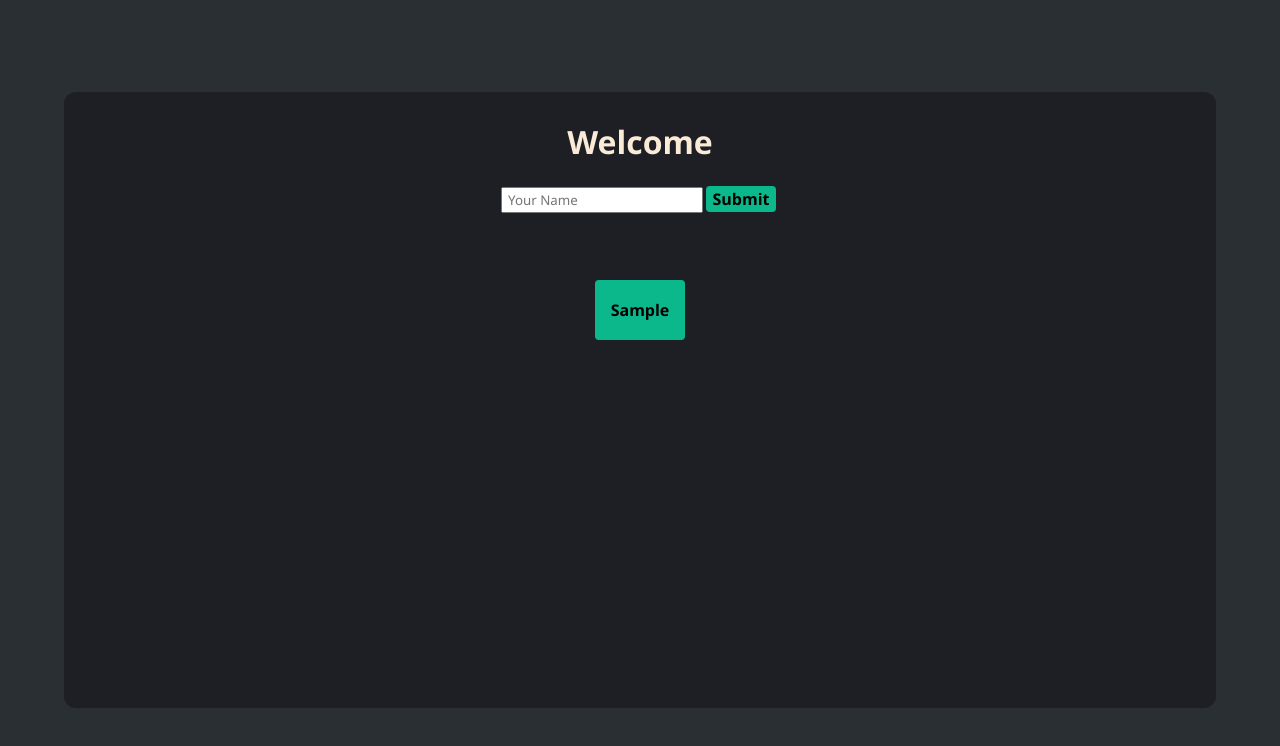
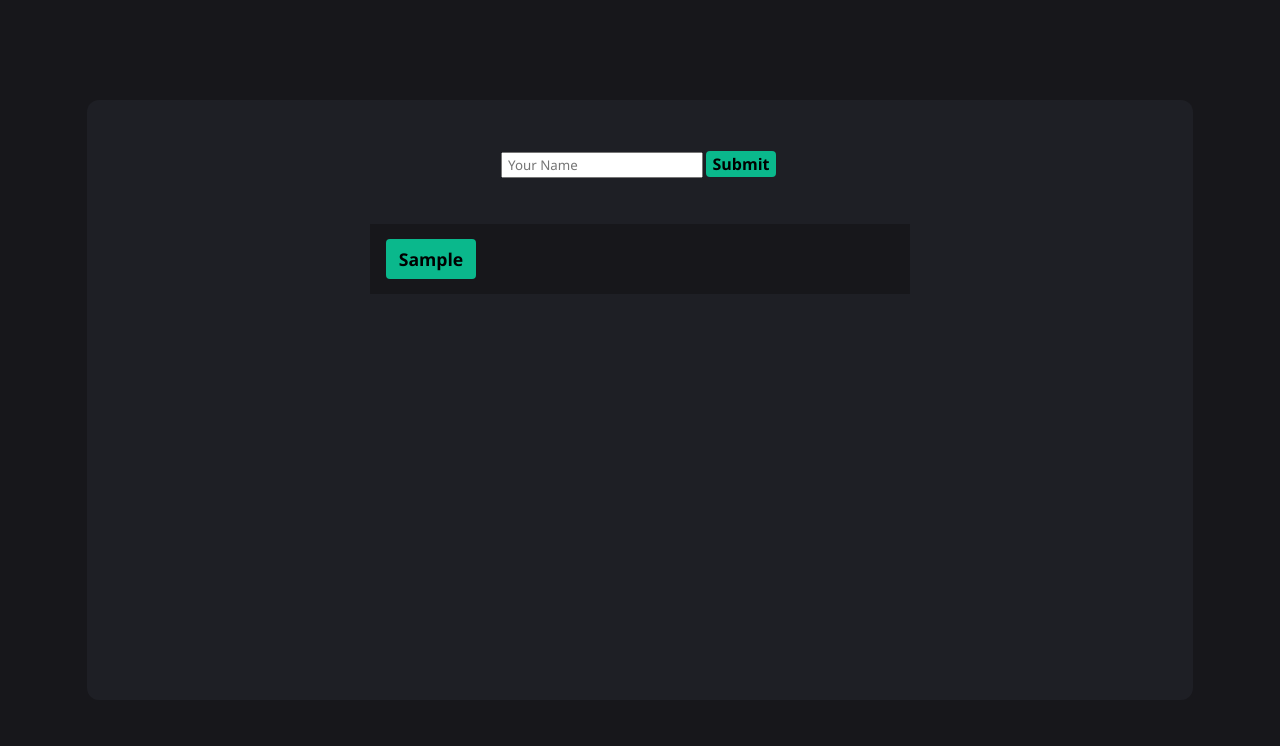
Before and after one commit to AndreasMy/react-tastespill, a React (Vite) app: page / in a window 1280 px wide. Both pictures are taken after typing "Sample" into the empty fields and a click on the button "Submit". Shown: the top 746 px of the page. Built offline with nearby package versions, Linux system fonts and the light colour scheme.

Commit message:
User selection is now a list that will eventually be sorted by player highscores

```diff
--- a/src/App.css
+++ b/src/App.css
@@ -7,28 +7,6 @@
   display: flex;
   justify-content: center;
   align-items: center;
-}
-
-.game-conatiner {
-  display: flex;
-  align-items: center;
-  justify-content: center;
-  flex: 1;
-  flex-direction: column;
-  min-height: 70vh;
-  min-width: 70%;
-  margin: 7% 5%;
-  padding: 28px;
-  border-radius: 12px;
-  background-color: rgb(30, 31, 37);
-}
-
-.home-content-wrapper {
-  display: flex;
-  flex: 1;
-  flex-direction: column;
-  align-items: center;
-  height: 90%;
 }
 
 label,
@@ -41,29 +19,123 @@ li {
   color: antiquewhite;
 }
 
+.home-main-wrapper {
+  display: flex;
+  justify-content: center;
+  flex: 1;
+}
+
+.home-content-wrapper {
+  display: flex;
+  flex: 1;
+  flex-direction: column;
+  align-items: center;
+  height: 90%;
+  min-width: 100%;
+}
 
 .user-select-list {
   display: flex;
-  justify-content: center;
-  flex-direction: row;
-  flex-wrap: wrap;
+  flex-direction: column;
+  min-height: 30vh;
+  max-width: 540px;
+  min-height: 40vh;
+  width: 100%;
+  overflow-x: hidden;
+  overflow-y: auto;
+  resize: none;
+
+  margin-right: -12px;
+  padding-right: 12px;
+}
+
+.user-select-list::-webkit-scrollbar {
+  width: 8px; /* Width of the scrollbar */
+  background-color: rgb(30, 31, 37);
+}
+
+.user-select-list::-webkit-scrollbar-track {
+  background: transparent;
+  border-radius: 6px;
+}
+
+.user-select-list::-webkit-scrollbar-thumb {
+  background-color: rgb(11, 11, 14); /* Color of the draggable scroll thumb */
+  border-radius: 6px;
+}
+
+.user-select-list::-webkit-scrollbar-thumb:hover {
+  background-color: rgb(0, 0, 0); /* Color of the scroll thumb on hover */
+}
+
+.user-select-list:not(:hover)::-webkit-scrollbar-thumb {
+  background-color: transparent;
 }
 
 .user-select-container {
+  display: flex;
+  justify-content: center;
+  margin: 40px 0;
+  width: 100%;
+  max-height: 40vh;
+}
 
-  margin: 40px 20%;
+.user-container {
+  min-height: 30vh;
+  max-width: 540px;
+  min-height: 40vh;
+  width: 100%;
+}
+
+.user-banner {
+  background-color: rgb(10, 184, 140);
+  border-radius: 5px 5px 0 0;
+}
+
+.user-banner-content {
+  display: flex;
+  flex-direction: row;
+  justify-content: space-between;
+  align-items: center;
+
+  margin: 0 12px;
+  text-align: center;
+  padding: 8px;
+}
+
+.user-banner-name {
+  color: black;
+}
+
+.nav-button-container {
+  margin: 0 5%;
+}
+
+.back-button {
+  height: 30px;
+
+  padding: 0;
+}
+
+.user-button-wrapper {
+  display: flex;
+  align-items: center;
+  min-width: 100%;
+  height: 70px;
+  background-color: rgb(23, 23, 27);
+  margin: 4px 0;
 }
 
 .user-button {
   border: none;
   border-radius: 4px;
-  padding: 12px;
-  margin: 5px;
-  height: 60px;
+  padding: 2px;
+  margin: 5px 16px;
+  height: 40px;
   width: 90px;
   color: rgb(0, 0, 0);
   background-color: rgb(10, 184, 140);
 
-  font-size: 1rem;
+  font-size: 1.1rem;
   font-weight: 600;
 }
--- a/src/App.jsx
+++ b/src/App.jsx
@@ -56,9 +56,7 @@ function App() {
                   setTotalScore,
                 }}
               >
-                <div>
-                  <GameContainer />
-                </div>
+                <GameContainer />
               </GameContext.Provider>
             ) : (
               <HomePage />
--- a/src/components/navigation/BackButton.jsx
+++ b/src/components/navigation/BackButton.jsx
@@ -12,7 +12,7 @@ const BackButton = () => {
     setSelectedUser(null);
   }
 
-  return <button onClick={handleBackBtn}>Back</button>;
+  return <button onClick={handleBackBtn} className='back-button'>Back</button>;
 };
 
 export default BackButton;
--- a/src/components/users/HomePage.jsx
+++ b/src/components/users/HomePage.jsx
@@ -10,20 +10,18 @@ const HomePage = () => {
   //* useState
   //logic
   return (
-    <div className='home-content-wrapper'>
+    <div className='home-main-wrapper'>
       {userSelected === false ? (
-        <>
-          <h1>Welcome</h1>
+        <div className='home-content-wrapper'>
           <NewUserForm />
           <UserSelect />
-        </>
+        </div>
       ) : (
-        <>
-          <h1>Welcome</h1>
+        <div className='home-content-wrapper'>
           <BackButton />
           <UserSelect />
           <TopicSelection />
-        </>
+        </div>
       )}
     </div>
   );
--- a/src/components/users/UserButton.jsx
+++ b/src/components/users/UserButton.jsx
@@ -1,42 +1,40 @@
 /* eslint-disable react/prop-types */
 import { useContext } from 'react';
 import { UsersContext } from '../../helpers/userData';
+import useUserHelpers from '../../hooks/userHooks';
+import UserStats from './UserStats';
 
 export const UserSelectButton = () => {
-  const {
-    users,
-    setSelectedUser,
-    selectedUser,
-    setUserSelected,
-    userSelected,
-  } = useContext(UsersContext);
+  const { setSelectedUser, selectedUser, setUserSelected } =
+    useContext(UsersContext);
+
+  const { getFilteredUsers } = useUserHelpers();
 
   const handleUserSelect = (user) => {
     setSelectedUser(user);
     setUserSelected(true);
   };
 
-  const getFilteredUsers = () => {
-    if (userSelected) {
-      return users.filter((user) => user.userName === selectedUser.userName);
-    }
-    return users;
-  };
-
   return (
     <div className='user-select-container'>
-      <ul className='user-select-list'>
+      {!selectedUser ? (
+        <ul className='user-container user-select-list'>
           {getFilteredUsers().map((user) => (
             <li key={user.id}>
+              <div className='user-button-wrapper'>
                 <button
                   className='user-button'
                   onClick={() => handleUserSelect(user)}
                 >
                   {user.userName}
                 </button>
+              </div>
             </li>
           ))}
         </ul>
+      ) : (
+        <UserStats />
+      )}
     </div>
   );
 };
--- a/src/components/users/UserSelect.jsx
+++ b/src/components/users/UserSelect.jsx
@@ -2,19 +2,13 @@
 import { useContext } from 'react';
 import { UsersContext } from '../../helpers/userData';
 import { UserSelectButton } from './UserButton';
-import { NewUserForm } from './NewUserForm';
 
-export const UserSelect = ({ userName }) => {
-  const { users, selectedUser } = useContext(UsersContext);
+export const UserSelect = () => {
+  const { selectedUser } = useContext(UsersContext);
   console.log(selectedUser);
   return (
     <>
-
-      {users.length < 1 ? (
-        <NewUserForm userName={userName} />
-      ) : (
-        <UserSelectButton />
-      )}
+      <UserSelectButton />
     </>
   );
 };
--- /dev/null
+++ b/src/components/users/UserStats.jsx
@@ -0,0 +1,29 @@
+import useUserHelpers from '../../hooks/userHooks';
+
+const UserStats = () => {
+  const { getFilteredUsers } = useUserHelpers();
+
+  return (
+    <div className='user-container'>
+      {getFilteredUsers().map((user) => (
+        <li key={user.id}>
+          <div className='user-banner'>
+            <div className='user-banner-content'>
+              <h2 className='user-banner-name'>{user.userName}</h2>
+              <div className='banner-score-container'>
+                <p>High score:</p>
+                <p>Score!</p>
+              </div>
+            </div>
+          </div>
+        </li>
+      ))}
+      <br />
+      <p>Nice to have:</p>
+      <p>Biggest word streak</p>
+      <p>Number of games played</p>
+    </div>
+  );
+};
+
+export default UserStats;
--- a/src/hooks/userHooks.js
+++ b/src/hooks/userHooks.js
@@ -3,13 +3,20 @@ import { useContext } from 'react';
 import { UsersContext } from '../helpers/userData';
 
 const useUserHelpers = () => {
-  const { setUsers, setSelectedUser, userName, setUserName } =
-    useContext(UsersContext);
+  const {
+    setUsers,
+    //setSelectedUser,
+    userName,
+    setUserName,
+    users,
+    selectedUser,
+    userSelected,
+  } = useContext(UsersContext);
 
   const handleCreateUser = (userScore, userName) => {
     const newUser = createUser(userScore, userName);
     setUsers((prevUsers) => [...prevUsers, newUser]);
-    setSelectedUser(newUser);
+  //  setSelectedUser(newUser);
     console.log(newUser);
   };
 
@@ -20,8 +27,20 @@ const useUserHelpers = () => {
     setUserName('');
   };
 
+  const getFilteredUsers = () => {
+    //* Use form validation instead?
+    if (userSelected) {
+      return users.filter(
+        (user) =>
+          user.userName === selectedUser.userName && user.id === selectedUser.id
+      );
+    }
+    return users;
+  };
+
   return {
     handleSubmit,
+    getFilteredUsers,
   };
 };
 
--- a/src/index.css
+++ b/src/index.css
@@ -6,10 +6,14 @@
   font-family: 'Segoe UI', Tahoma, Geneva, Verdana, sans-serif;
 }
 
+body {
+  background-color: rgb(23, 23, 27);
+}
+
 button {
   border: none;
   border-radius: 4px;
-  padding: 12px;
+  padding: 14px;
   margin: 3px;
   min-height: 22px;
   min-width: 80px;
@@ -24,8 +28,12 @@ input {
   text-indent: 5px;
 }
 
+.back-button {
+  align-self: flex-start;
+}
+
 .player-form-container {
-  margin: 20px 0 20px 0;
+  margin: 20px 0 0 0;
 }
 
 .user-submit-btn {
@@ -39,6 +47,27 @@ input {
   color: rgb(0, 0, 0);
 }
 
-body {
-  background-color: rgb(41, 47, 51);
+.home-main-wrapper {
+  display: flex;
+  align-items: center;
+  justify-content: center;
+  flex: 1;
+  flex-direction: column;
+  padding: 28px 28px 88px 28px;
+  border-radius: 12px;
+  min-width: 100%;
 }
+
+.game-conatiner {
+  display: flex;
+  align-items: center;
+  justify-content: center;
+  flex: 1;
+  flex-direction: column;
+  height: 75vh;
+  max-width: 1050px;
+  margin: 7% 5%;
+  padding: 0 28px;
+  border-radius: 12px;
+  background-color: rgb(30, 31, 37);
+}
```
Also changed, not shown: src/components/game/styleGame.css (added), src/components/users/styleUsers.css (added). Lines whose indentation alone changed are shown as unchanged.
